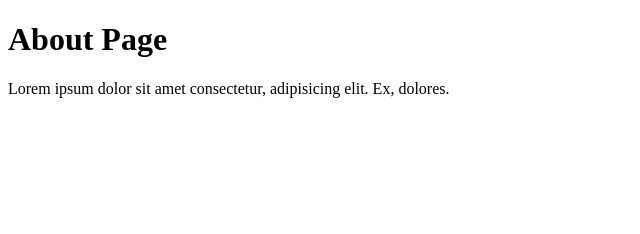
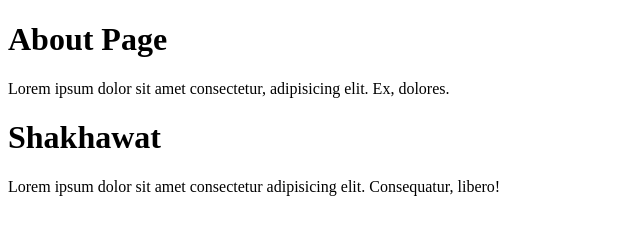
Before and after one commit to SuptoHossein/test, a plain HTML site: page contact.html in a window 1280 px wide. Shown: the whole page, without its empty margins (0-640 px from the left). Drawn offline with Linux system fonts and the light colour scheme.

Commit message:
update on contact page line no. 14

```diff
--- a/contact.html
+++ b/contact.html
@@ -11,7 +11,10 @@
     <p>Lorem ipsum dolor sit amet consectetur, adipisicing elit. Ex, dolores.</p>
 
     <div class="alert">
-
+        <div class="name">
+            <h1>Shakhawat</h1>
+            <p>Lorem ipsum dolor sit amet consectetur adipisicing elit. Consequatur, libero!</p>
+        </div>
     </div>
 </body>
 </html>
```
